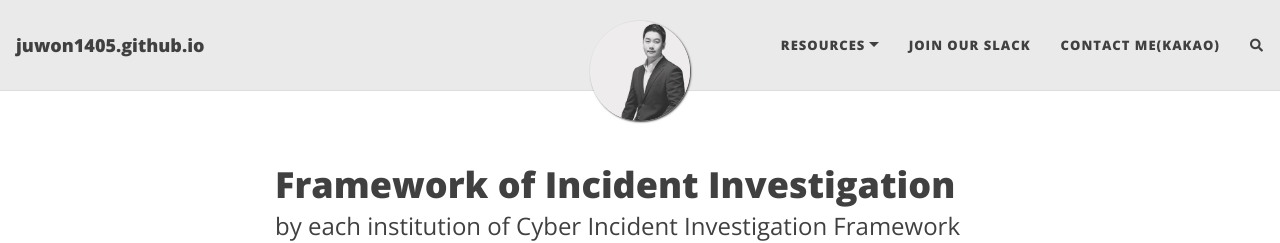
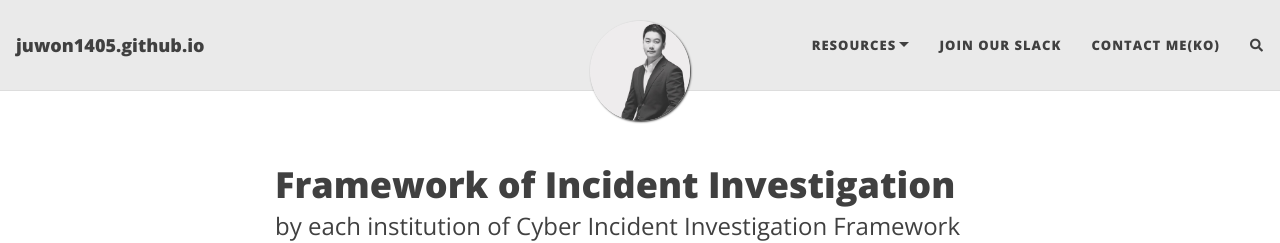
Before and after one commit to Juwon1405/juwon1405.github.io, a Jekyll site: the page built from index.html, in a window 1280 px wide. Shown: the top 243 px of the page. Built offline with Jekyll 4.4.1, drawn with Linux system fonts in a browser that asks for light colours; nearby versions of some CDN libraries; the list of posts is cut into pages by our own code; comment, search, counter and statistics services are not loaded.

Commit message:
Update _config.yml

```diff
--- a/_config.yml
+++ b/_config.yml
@@ -27,7 +27,7 @@ navbar-links:
     - Our Github: "https://github.com/DoubleS1405"
     - Our Youtube: "https://www.youtube.com/c/doubles1405"
   Join Our Slack: "https://join.slack.com/t/doubles1405/shared_invite/zt-1uh8wxkgn-odceL8OKMJviwSKgscuAvg"
-  Contact Me(Kakao): "http://pf.kakao.com/_VHnUxj"
+  Contact Me(Ko): "http://pf.kakao.com/_VHnUxj"
 
 ################
 # --- Logo --- #
```
